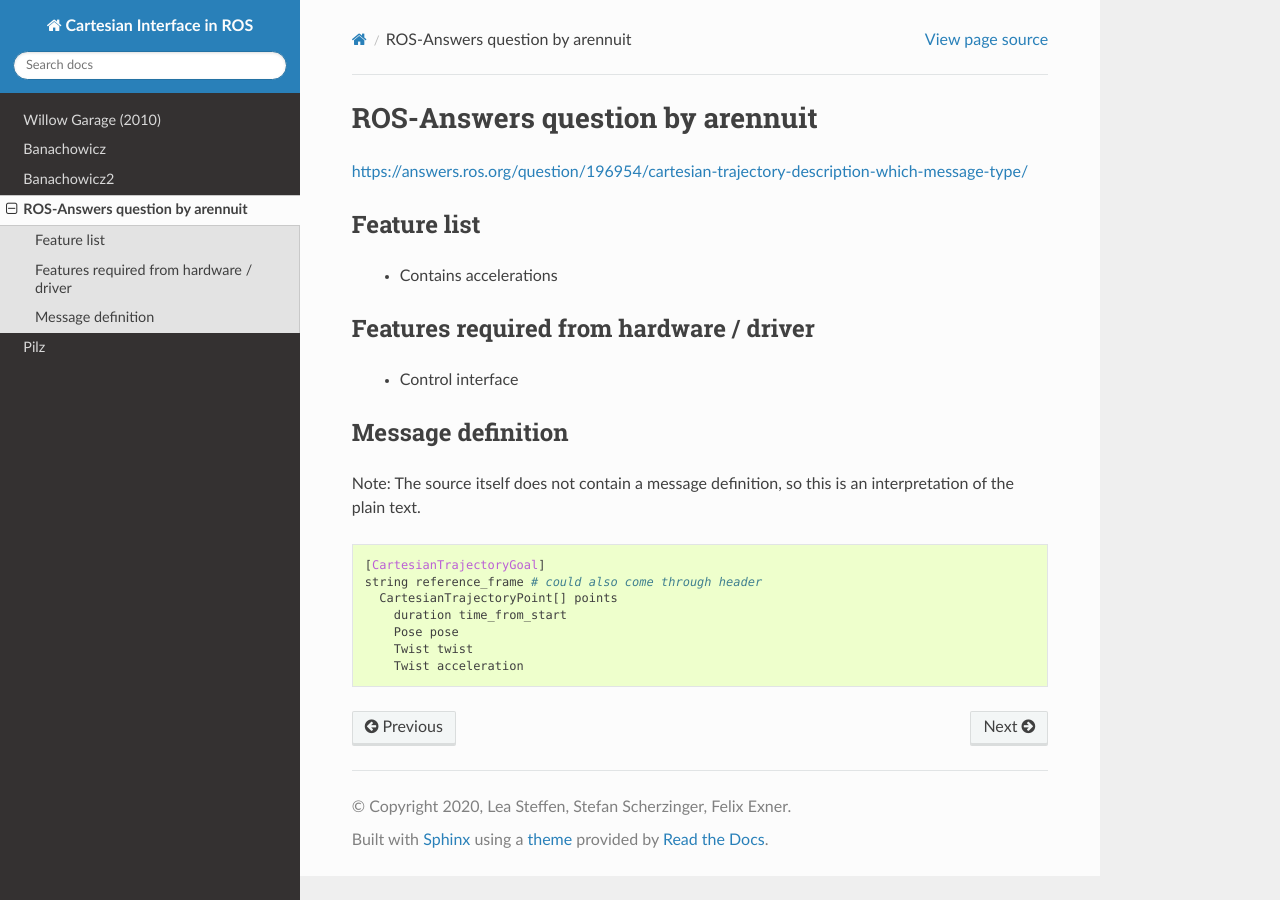
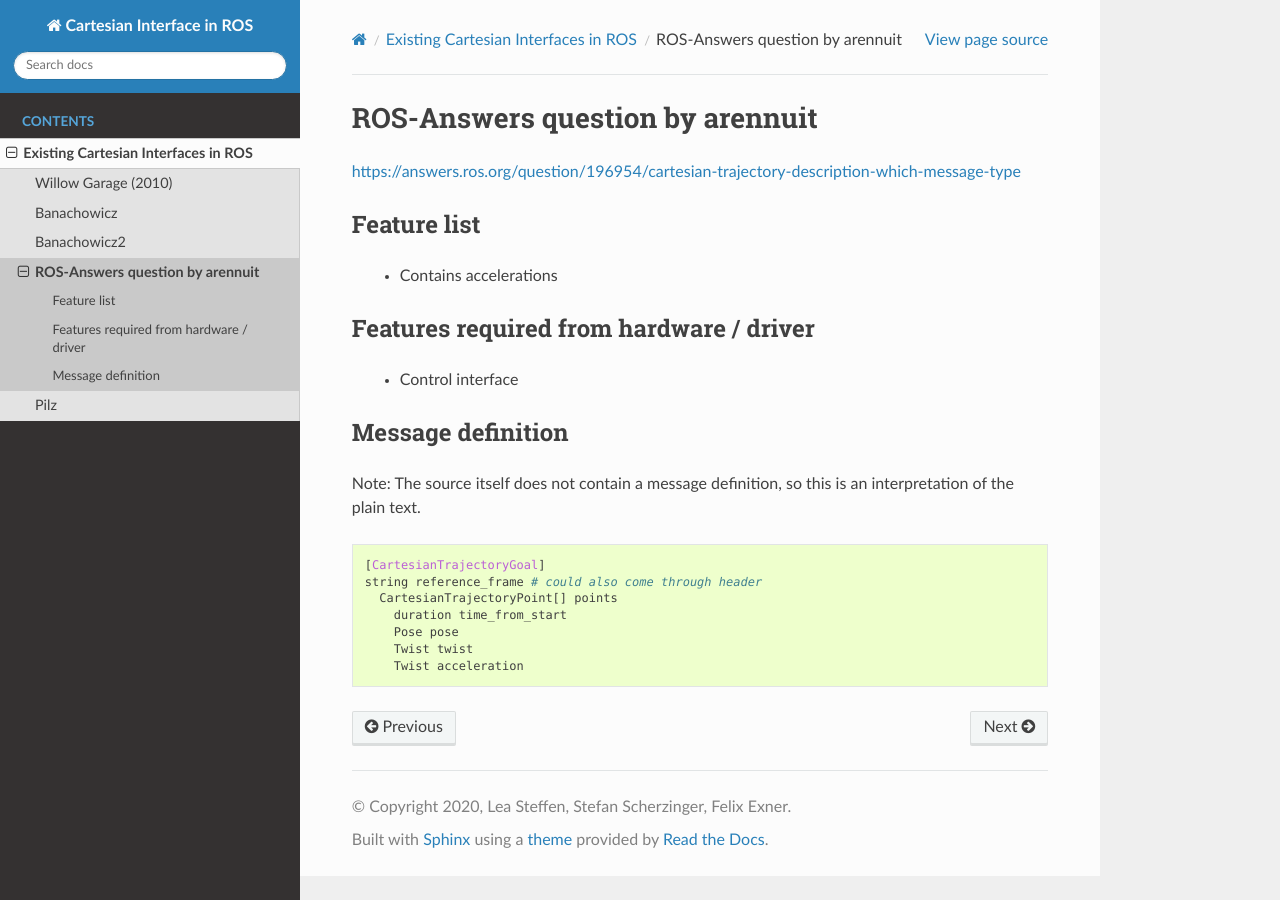
Before and after one commit to fzi-forschungszentrum-informatik/fzi_robot_interface_proposal, a Sphinx documentation site: the page built from MS1/research/source/existing/03_ros_answers.rst, in a window 1280 px wide. Built offline with Sphinx 7.4.7 and the Read the Docs theme 2.0.0, drawn with Linux system fonts in a browser that asks for light colours.

Commit message:
Moved existing interfaces to subdirectory
This way the produced pdf document will look a lot cleaner

```diff
--- a/MS1/research/source/03_ros_answers.rst
+++ b/MS1/research/source/existing/03_ros_answers.rst
@@ -1,7 +1,7 @@
 ROS-Answers question by arennuit
 ================================
 
-https://answers.ros.org/question/196954/cartesian-trajectory-description-which-message-type/
+https://answers.ros.org/question/196954/cartesian-trajectory-description-which-message-type
 
 Feature list
 ------------
--- a/MS1/research/source/04_pilz.rst
+++ b/MS1/research/source/existing/04_pilz.rst
@@ -1,5 +1,6 @@
 Pilz
 =====
+
 Not used in a message style but implemented in C++ code. Repo:
 https://github.com/PilzDE/pilz_industrial_motion
 
```
Also changed, not shown: MS1/research/source/existing/index.rst (added, +12 -0 lines), MS1/research/source/index.rst (+2 -11 lines), MS1/research/source/existing/02a_Cartesian_Trajectories_API_Review_WG.rst (renamed from MS1/research/source/02a_Cartesian_Trajectories_API_Review_WG.rst), MS1/research/source/existing/02b_CartesianTrajectories_API_Review_Banachowicz.rst (renamed from MS1/research/source/02b_CartesianTrajectories_API_Review_Banachowicz.rst), MS1/research/source/existing/02c_CartesianTrajectories_API_Review_Banachowicz_2.rst (renamed from MS1/research/source/02c_CartesianTrajectories_API_Review_Banachowicz_2.rst).
